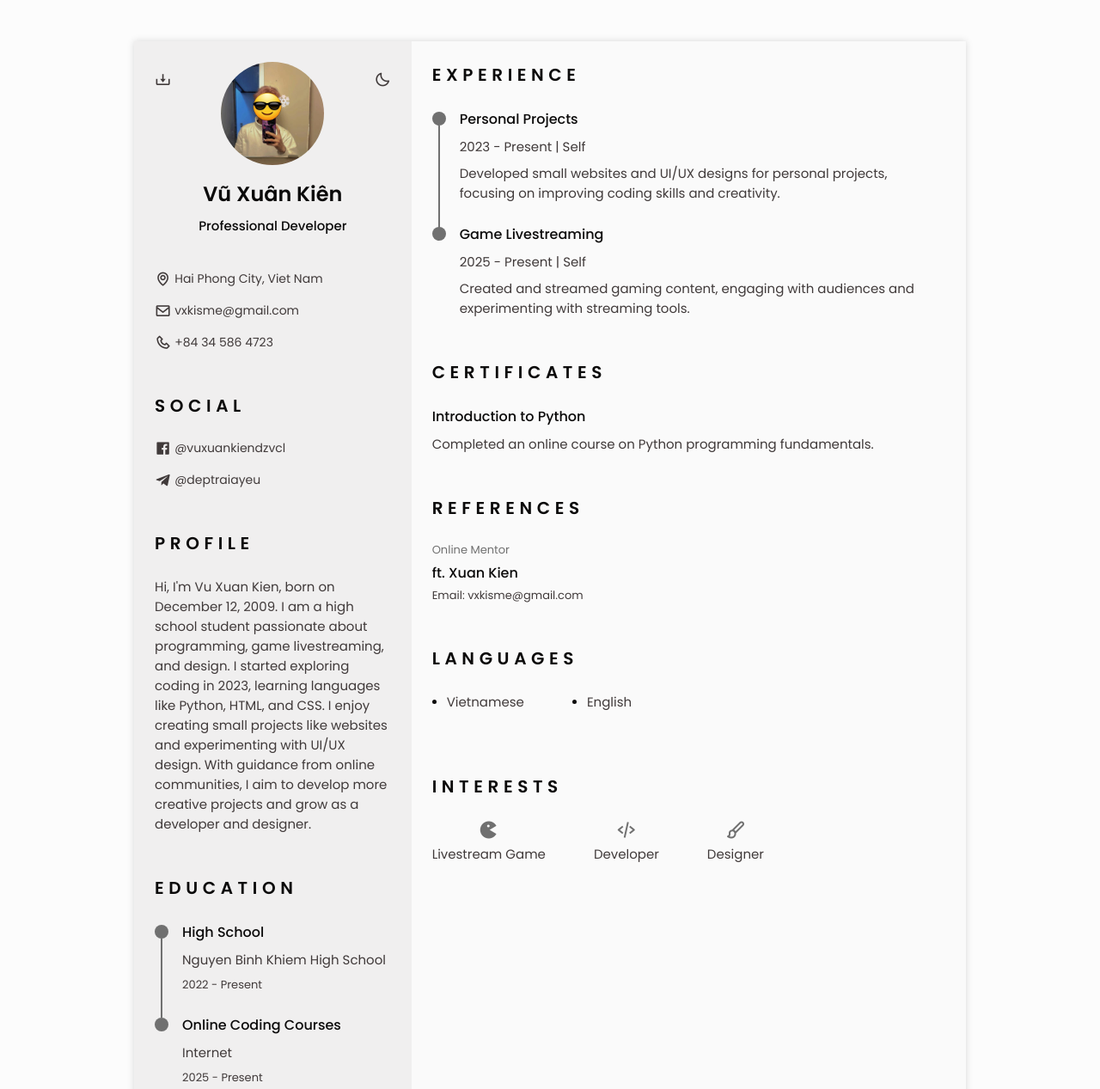
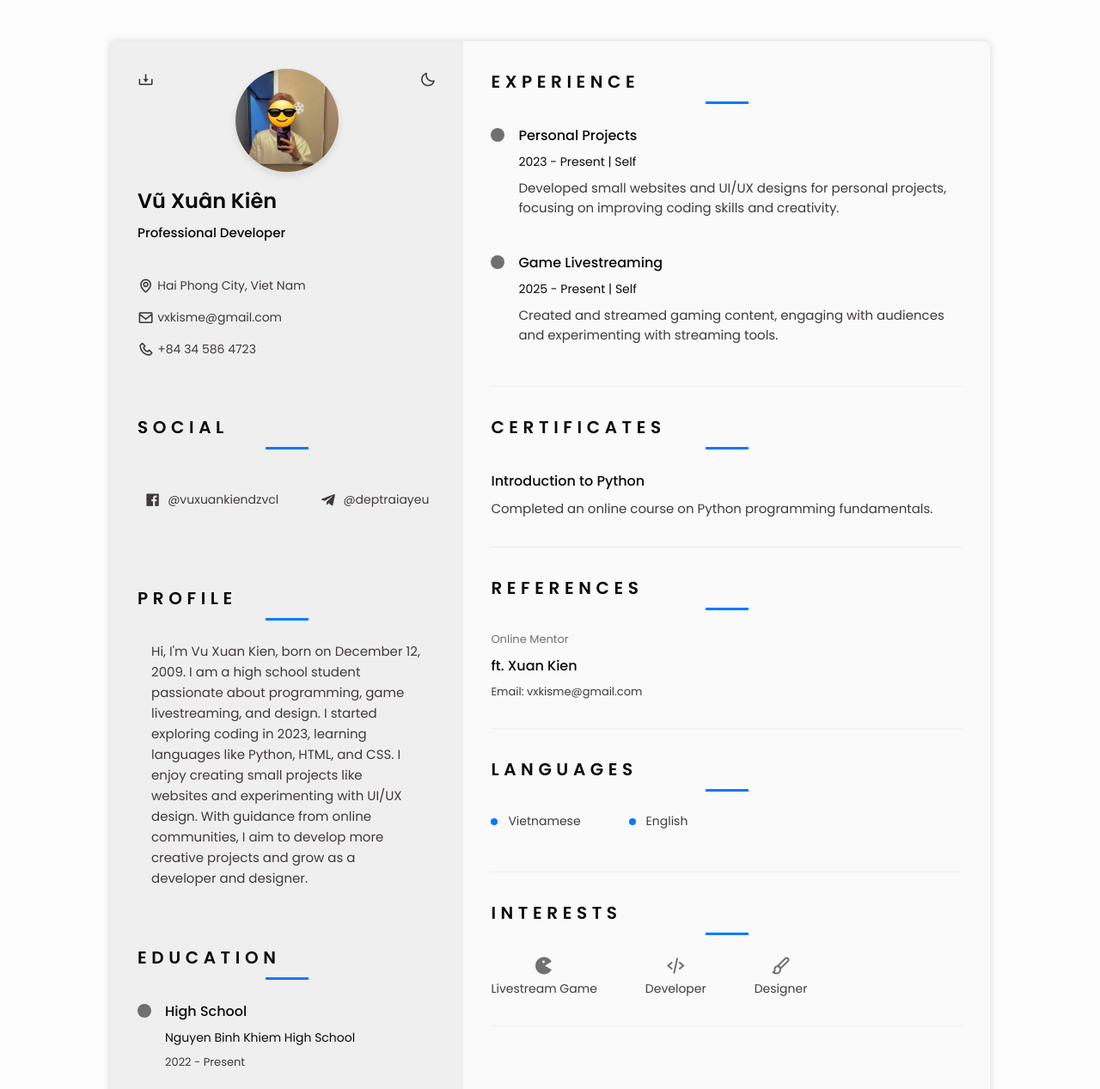
Before and after one commit to Xuankiendev/kiendev, a plain HTML site: page index.html in a window 1280 px wide. Shown: the top 1267 px of the page at 86% size. Drawn offline with nearby package versions, Linux system fonts and the light colour scheme.

Commit message:
Update styles.css

```diff
--- a/access/css/styles.css
+++ b/access/css/styles.css
@@ -12,6 +12,7 @@
   --container-color: #fafafa;
   --container-color-alt: #f0efef;
   --body-color: #fcfcfc;
+  --accent-color: #007bff; /* Added for hover effects */
 
   /*========== Font and typography ==========*/
   --body-font: "Poppins", sans-serif;
@@ -26,7 +27,7 @@
   --font-medium: 500;
   --font-semi-bold: 600;
 
-  /*========== Margenes ==========*/
+  /*========== Margins ==========*/
   --mb-1: 0.5rem;
   --mb-2: 1rem;
   --mb-3: 1.5rem;
@@ -34,6 +35,9 @@
   /*========== z index ==========*/
   --z-tooltip: 10;
   --z-fixed: 100;
+
+  /*========== Transitions ==========*/
+  --transition: all 0.3s ease;
 }
 
 /*========== BASE ==========*/
@@ -47,14 +51,53 @@ html {
   scroll-behavior: smooth;
 }
 
+body {
+  margin: 0 0 var(--header-height) 0;
+  padding: 0;
+  font-family: var(--body-font);
+  font-size: var(--normal-font-size);
+  background-color: var(--body-color);
+  color: var(--text-color);
+}
+
+h1,
+h2,
+h3,
+ul,
+p {
+  margin: 0;
+}
+
+h1,
+h2,
+h3 {
+  color: var(--title-color);
+  font-weight: var(--font-medium);
+}
+
+ul {
+  padding: 0;
+  list-style: none;
+}
+
+a {
+  text-decoration: none;
+}
+
+img {
+  max-width: 100%;
+  height: auto;
+}
+
 /*========== Variables Dark theme ==========*/
 body.dark-theme {
-    --title-color: #f2f2f2;
-    --text-color: #bfbfbf;
-    --container-color: rgba(39,45,71,1);
-    --container-color-alt: rgba(39,45,71,1);
-    --body-color: rgba(31,34,46,1);
+  --title-color: #f2f2f2;
+  --text-color: #bfbfbf;
+  --container-color: rgba(39, 45, 71, 1);
+  --container-color-alt: rgba(39, 45, 71, 1);
+  --body-color: rgba(31, 34, 46, 1);
 }
+
 /*========== Button Dark/Light ==========*/
 .change-theme {
   position: absolute;
@@ -64,20 +107,13 @@ body.dark-theme {
   color: var(--text-color);
   font-size: 1.2rem;
   cursor: pointer;
+  transition: var(--transition);
 }
 
 .change-theme:hover {
-  color: var(--title-color);
+  color: var(--accent-color);
 }
-/*========== Font size variables to scale cv ==========*/
-body.scale-cv {
-  --h1-font-size: 0.938rem;
-  --h2-font-size: 0.938rem;
-  --h3-font-size: 0.875rem;
-  --normal-font-size: 0.813rem;
-  --small-font-size: 0.75rem;
-  --smaller-font-size: 0.688rem;
-}
+
 /*========== Generate PDF button ==========*/
 .generate-pdf {
   display: none;
@@ -87,12 +123,23 @@ body.scale-cv {
   font-size: 1.2rem;
   color: var(--text-color);
   cursor: pointer;
+  transition: var(--transition);
 }
 
 .generate-pdf:hover {
-  color: var(--title-color);
+  color: var(--accent-color);
 }
+
 /*========== Classes modified to reduce size and print on A4 sheet ==========*/
+body.scale-cv {
+  --h1-font-size: 0.938rem;
+  --h2-font-size: 0.938rem;
+  --h3-font-size: 0.875rem;
+  --normal-font-size: 0.813rem;
+  --small-font-size: 0.75rem;
+  --smaller-font-size: 0.688rem;
+}
+
 .scale-cv .change-theme,
 .scale-cv .generate-pdf {
   display: none;
@@ -177,47 +224,10 @@ body.scale-cv {
   column-gap: 2.5rem;
 }
 
-body {
-  margin: 0 0 var(--header-height) 0;
-  padding: 0;
-  font-family: var(--body-font);
-  font-size: var(--normal-font-size);
-  background-color: var(--body-color);
-  color: var(--text-color);
-}
-
-h1,
-h2,
-h3,
-ul,
-p {
-  margin: 0;
-}
-
-h1,
-h2,
-h3 {
-  color: var(--title-color);
-  font-weight: var(--font-medium);
-}
-
-ul {
-  padding: 0;
-  list-style: none;
-}
-
-a {
-  text-decoration: none;
-}
-
-img {
-  max-width: 100%;
-  height: auto;
-}
-
 /*========== CLASS CSS ==========*/
 .section {
-  padding: 1.5rem 0;
+  padding: 2rem 0;
+  border-bottom: 1px solid var(--container-color-alt);
 }
 
 .section-title {
@@ -228,13 +238,23 @@ img {
   letter-spacing: 0.35rem;
   text-align: center;
   margin-bottom: var(--mb-3);
+  position: relative;
 }
+
+.section-title::after {
+  content: "";
+  display: block;
+  width: 50px;
+  height: 3px;
+  background-color: var(--accent-color);
+  margin: 0.5rem auto 0;
+}
+
 /*========== LAYOUT ==========*/
 .bd-container {
   max-width: 968px;
   width: calc(100% - 3rem);
-  margin-left: var(--mb-3);
-  margin-left: var(--mb-3);
+  margin: 0 auto;
 }
 
 .bd-grid {
@@ -250,8 +270,9 @@ img {
   z-index: var(--z-fixed);
   background-color: var(--body-color);
   box-shadow: 0 -1px 4px rgba(0, 0, 0, 0.1);
-  transition: 0.3s;
+  transition: var(--transition);
 }
+
 /*========== NAV ==========*/
 .nav {
   height: var(--header-height);
@@ -271,7 +292,7 @@ img {
     box-shadow: 0 1px 4px rgba(0, 0, 0, 0.1);
     border-radius: 1rem 1rem 0 0;
     z-index: var(--z-fixed);
-    transition: 0.3s;
+    transition: var(--transition);
   }
 }
 
@@ -285,10 +306,11 @@ img {
   font-size: 1.2rem;
   cursor: pointer;
 }
+
 .nav__item {
-  display: block;
   text-align: center;
 }
+
 .nav__list {
   display: grid;
   grid-template-columns: repeat(3, 1fr);
@@ -301,23 +323,26 @@ img {
   font-size: var(--small-font-size);
   color: var(--text-color-light);
   font-weight: var(--font-medium);
+  transition: var(--transition);
 }
 
 .nav__link:hover {
-  color: var(--title-color);
+  color: var(--accent-color);
 }
 
 .nav__icon {
   font-size: 1.2rem;
   margin-bottom: var(--mb-1);
 }
+
 /* Show menu */
 .show-menu {
   bottom: var(--header-height);
 }
+
 /* Active menu link */
 .active-link {
-  color: var(--title-color);
+  color: var(--accent-color);
 }
 
 /*========== HOME ==========*/
@@ -327,10 +352,12 @@ img {
 
 .home__container {
   gap: 3rem;
+  padding: 2rem 0;
 }
 
 .home__data {
   gap: 0.5rem;
+........................................
   text-align: center;
 }
 
@@ -340,6 +367,7 @@ img {
   border-radius: 50%;
   justify-self: center;
   margin-bottom: var(--mb-1);
+  box-shadow: 0 4px 8px rgba(0, 0, 0, 0.1);
 }
 
 .home__title {
@@ -359,6 +387,11 @@ img {
   display: flex;
   align-items: center;
   font-size: var(--small-font-size);
+  transition: var(--transition);
+}
+
+.home__information:hover {
+  color: var(--accent-color);
 }
 
 .home__icon {
@@ -372,19 +405,22 @@ img {
   color: var(--title-color);
   padding: 1rem 2rem;
   border-radius: 0.25rem;
-  transition: 0.3s;
+  transition: var(--transition);
   font-weight: var(--font-medium);
   margin-top: var(--mb-3);
 }
 
-.home__button-movil:hover {
-  background-color: var(--text-color);
+.home__button W-movil:hover {
+  background-color: var(--accent-color);
   color: var(--container-color);
+  border-color: var(--accent-color);
 }
+
 /*========== SOCIAL ==========*/
 .social__container {
-  grid-template-columns: max-content;
+  grid-template-columns: repeat(auto-fit, minmax(200px, 1fr));
   gap: 1rem;
+  padding: 1rem 0;
 }
 
 .social__link {
@@ -392,24 +428,34 @@ img {
   align-items: center;
   font-size: var(--small-font-size);
   color: var(--text-color);
+  transition: bando 0.3s ease;
+  padding: 0.5rem;
+  border-radius: 0.25rem;
 }
 
 .social__link:hover {
-  color: var(--title-color);
+  color: var(--accent-color);
+  background-color: var(--container-color-alt);
 }
 
 .social__icon {
   font-size: 1.2rem;
-  margin-right: 0.25rem;
+  margin-right: 0.5rem;
 }
+
 /*========== PROFILE ==========*/
 .profile__description {
   text-align: center;
+  line-height: 1.6;
+  padding: 0 1rem;
 }
+
 /*========== EDUCATION AND EXPERIENCE ==========*/
 .education__content,
 .experience__content {
   display: flex;
+  align-items: flex-start;
+  margin-bottom: var(--mb-2);
 }
 
 .education__time,
@@ -432,7 +478,7 @@ img {
 .experience__line {
   display: block;
   width: 2px;
-  height: 110%;
+  height: 100%;
   background-color: var(--text-color-light);
   transform: translate(7px, 0);
 }
@@ -447,7 +493,8 @@ img {
   font-size: var(--h3-font-size);
 }
 
-.education__studies .experience__company {
+.education__studies,
+.experience__company {
   font-size: var(--small-font-size);
   color: var(--title-color);
 }
@@ -460,6 +507,7 @@ img {
 .skills__content,
 .languages__content {
   grid-template-columns: repeat(2, 1fr);
+  gap: 1rem;
 }
 
 .languages__content {
@@ -470,15 +518,16 @@ img {
 .languages__name {
   display: flex;
   align-items: center;
-  margin-bottom: var(--mb-3);
+  margin-bottom: var(--mb-2);
+  font-size: var(--small-font-size);
 }
 
 .skills__circle,
 .languages__circle {
   display: inline-block;
-  width: 5px;
-  height: 5px;
-  background-color: var(--title-color);
+  width: 8px;
+  height: 8px;
+  background-color: var(--accent-color);
   border-radius: 50%;
   margin-right: 0.75rem;
 }
@@ -488,9 +537,14 @@ img {
   font-size: var(--h3-font-size);
   margin-bottom: var(--mb-1);
 }
+
+.certificate__description {
+  line-height: 1.6;
+}
+
 /*========== REFERENCES ==========*/
 .references__content {
-  gap: 0.25rem;
+  gap: 0.5rem;
 }
 
 .references__subtitle {
@@ -511,10 +565,16 @@ img {
   grid-template-columns: repeat(3, 1fr);
   margin-top: var(--mb-2);
 }
+
 .interests__content {
   display: flex;
   flex-direction: column;
   align-items: center;
+  transition: var(--transition);
+}
+
+.interests__content:hover {
+  transform: translateY(-5px);
 }
 
 .interests__icon {
@@ -522,7 +582,12 @@ img {
   color: var(--text-color-light);
   margin-bottom: 0.25rem;
 }
-/* Scroll top */
+
+.interests__name {
+  font-size: var(--small-font-size);
+}
+
+/*========== Scroll top ==========*/
 .scrolltop {
   position: fixed;
   right: 1rem;
@@ -534,7 +599,7 @@ img {
   background-color: var(--container-color-alt);
   border-radius: 0.4rem;
   z-index: var(--z-tooltip);
-  transition: 0.4s;
+  transition: var(--transition);
   visibility: hidden;
 }
 
@@ -547,16 +612,24 @@ img {
   visibility: visible;
   bottom: 5rem;
 }
+
 /*========== MEDIA QUERIES ==========*/
 @media screen and (max-width: 320px) {
-  /* For small devices, menu two columns */
   .nav__list {
     grid-template-columns: repeat(2, 1fr);
-    gap: 1rem 5rem;
+    gap: 1rem 0.5rem;
+  }
+
+  .home__img {
+    width: 100px;
+    height: 100px;
+  }
+
+  .social__container {
+    grid-template-columns: 1fr;
   }
 }
 
-/* Classes modified for large screen size */
 @media screen and (min-width: 968px) {
   body {
     margin: 3rem 0;
@@ -577,6 +650,7 @@ img {
     grid-template-columns: 0.5fr 1fr;
     background-color: var(--container-color);
     box-shadow: 0 0 8px rgba(13, 12, 12, 0.15);
+    border-radius: 0.5rem;
   }
 
   .resume__left {
@@ -585,7 +659,7 @@ img {
 
   .resume__left,
   .resume__right {
-    padding: 0 1.5rem;
+    padding: 0 2rem;
   }
 
   .generate-pdf {
@@ -618,4 +692,19 @@ img {
     grid-template-columns: repeat(6, max-content);
     column-gap: 3.5rem;
   }
+
+  .social__container {
+    grid-template-columns: repeat(2, max-content);
+    gap: 2rem;
+  }
 }
+
+@media screen and (min-width: 1200px) {
+  .bd-container {
+    max-width: 1024px;
+  }
+
+  .resume {
+    grid-template-columns: 0.4fr 1fr;
+  }
+}
```
